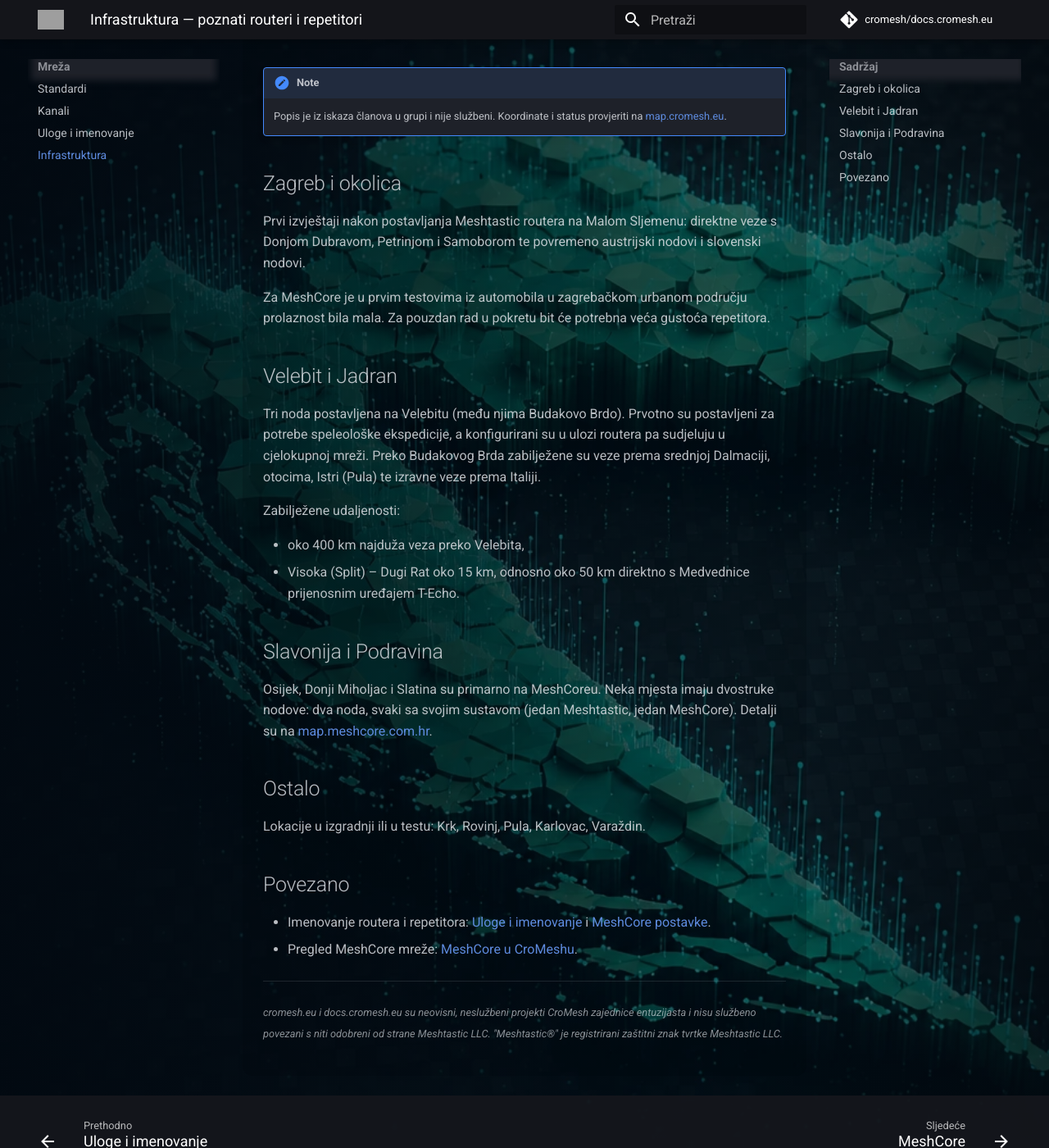
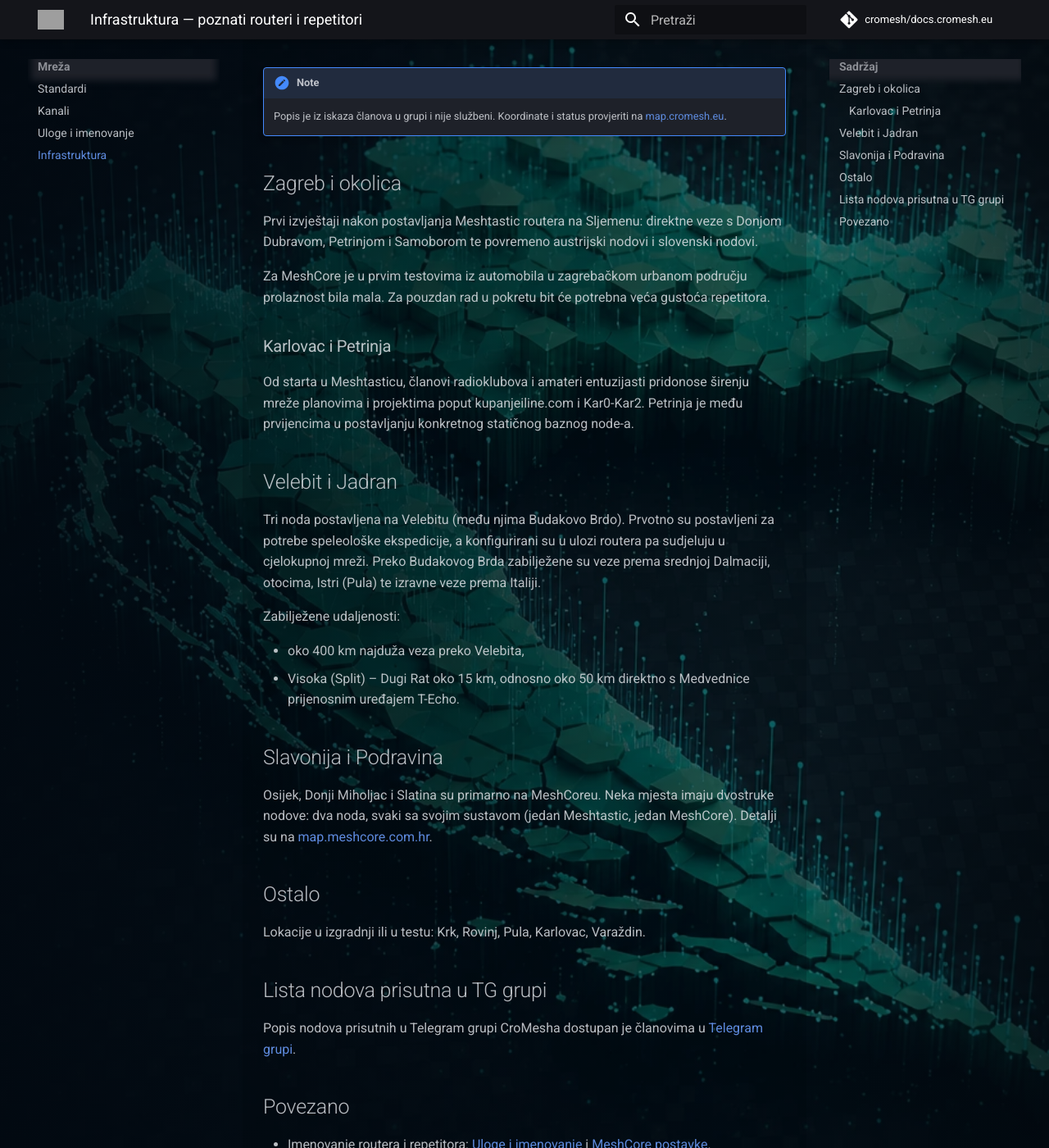
Before and after one commit to cromesh/docs.cromesh.eu, an MkDocs documentation site: the page built from docs/mreza/infrastruktura.md, in a window 1280 px wide and 1400 px high, scrolled down 194 px. Shown: the whole window at 82% size. Built offline with MkDocs 1.6.1 and Material for MkDocs 9.7.7, drawn with Linux system fonts in a browser that asks for light colours; comment, search, counter and statistics services are not loaded; grey boxes are pictures that could not be loaded.

Commit message:
V4.0.0 - Sljeme preimenovanje, Karlovac i Petrinja, Lista nodova, Mesh Monitor screenshot, KaR0 fotografija

```diff
--- a/docs/mreza/infrastruktura.md
+++ b/docs/mreza/infrastruktura.md
@@ -14,11 +14,17 @@
 
 ## Zagreb i okolica
 
-Prvi izvještaji nakon postavljanja Meshtastic routera na Malom Sljemenu: direktne veze s Donjom Dubravom,
+Prvi izvještaji nakon postavljanja Meshtastic routera na Sljemenu: direktne veze s Donjom Dubravom,
 Petrinjom i Samoborom te povremeno austrijski nodovi i slovenski nodovi.
 
 Za MeshCore je u prvim testovima iz automobila u zagrebačkom urbanom području prolaznost
 bila mala. Za pouzdan rad u pokretu bit će potrebna veća gustoća repetitora.
+
+### Karlovac i Petrinja
+
+Od starta u Meshtasticu, članovi radioklubova i amateri entuzijasti pridonose širenju mreže
+planovima i projektima poput kupanjeiline.com i Kar0-Kar2. Petrinja je među prvijencima u
+postavljanju konkretnog statičnog baznog node-a.
 
 ## Velebit i Jadran
 
@@ -42,8 +48,18 @@
 
 Lokacije u izgradnji ili u testu: Krk, Rovinj, Pula, Karlovac, Varaždin.
 
+## Lista nodova prisutna u TG grupi
+
+Popis nodova prisutnih u Telegram grupi CroMesha dostupan je članovima u
+[Telegram grupi](https://t.me/+LMnznzvgKCg2OTc0).
+
 ## Povezano
 
 - Imenovanje routera i repetitora: [Uloge i imenovanje](uloge-i-imenovanje.md) i
   [MeshCore postavke](../meshcore/postavke.md#imenovanje-repetitora).
 - Pregled MeshCore mreže: [MeshCore u CroMeshu](../meshcore/index.md).
+
+<figure class="cromesh-doc-photo">
+  <img src="../../assets/images/kar0.jpg" alt="KaR0" loading="lazy">
+  <figcaption>KaR0</figcaption>
+</figure>
```
Also changed, not shown: README.md (+5 -2 lines), docs/mapiranje/index.md (+5 -0 lines), docs/meshcore/postavke.md (+1 -1 lines), docs/assets/images/kar0.jpg (added), docs/assets/images/mesh-monitor-shared-ka.png (added).
